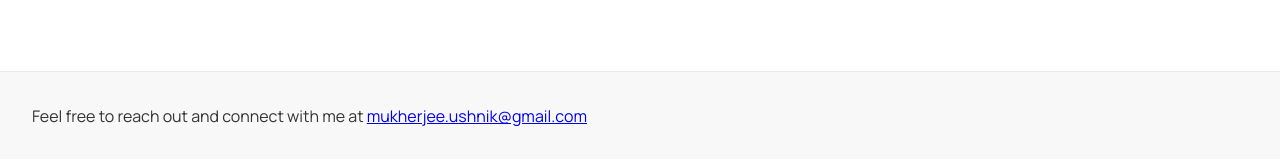
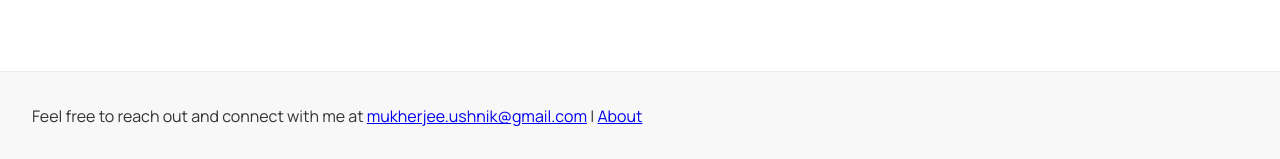
Before and after one commit to u3mukher/x-stats, a Jekyll site: the page built from index.md, in a window 1280 px wide and 900 px high, scrolled down 971 px. Shown: the part 738-897 px from the top of the window. Built offline with Jekyll 4.4.1, drawn with Linux system fonts in a browser that asks for light colours.

Commit message:
Update footer.html

```diff
--- a/_includes/footer.html
+++ b/_includes/footer.html
@@ -1,6 +1,9 @@
 <!-- _includes/footer.html -->
 <footer class="site-footer">
   <div class="wrapper">
-    <p>Feel free to reach out and connect with me at <a href="mailto:mukherjee.ushnik@gmail.com">mukherjee.ushnik@gmail.com</a></p>
+    <p>Feel free to reach out and connect with me at
+      <a href="mailto:mukherjee.ushnik@gmail.com">mukherjee.ushnik@gmail.com</a> |
+      <a href="{{ '/about/' | relative_url }}">About</a>
+    </p>
   </div>
 </footer>
```
